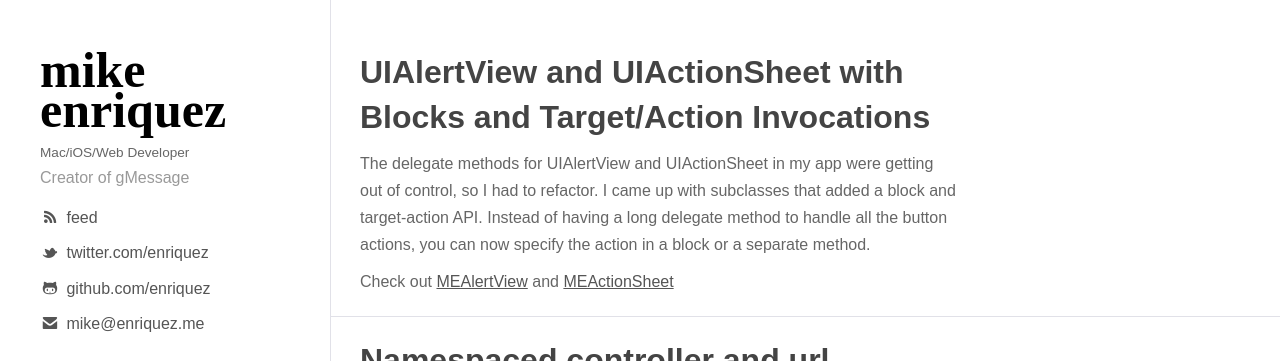
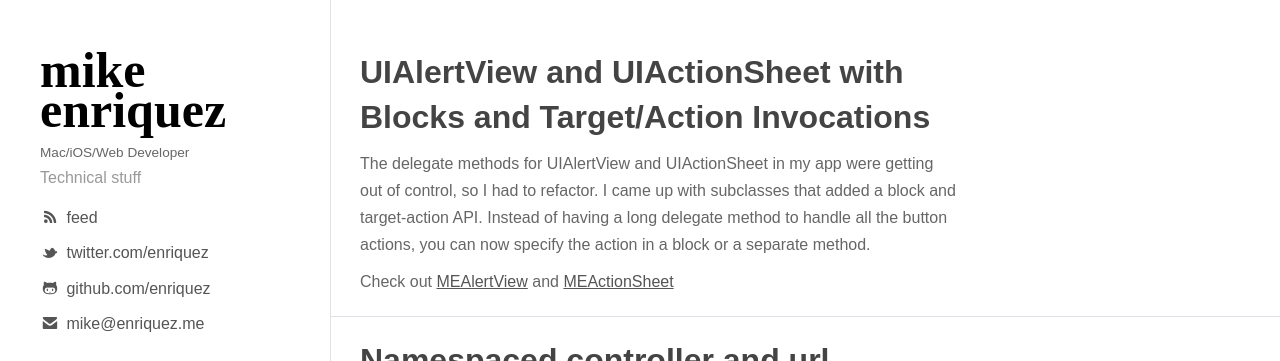
Before and after one commit to enriquez/mikeenriquez, a Jekyll site: the page built from index.html, in a window 1280 px wide. Shown: the top 361 px of the page. Built offline with Jekyll 4.4.1, drawn with Linux system fonts in a browser that asks for light colours; Markdown is read by kramdown in place of the engine named in the settings; the list of posts is cut into pages by our own code.

Commit message:
Technical stuff

```diff
--- a/_layouts/default.html
+++ b/_layouts/default.html
@@ -22,7 +22,7 @@
         <div id="info">
           <h1 id="name"><a href="/">mike enriquez</a></h1>
           <small id="title">Mac/iOS/Web Developer</small>
-          <p class="muted" id="description">Creator of gMessage</p>
+          <p class="muted" id="description">Technical stuff</p>
         </div>
         <ul id="nav" class="nav nav-list">
           <li><a href="http://feeds.feedburner.com/MikeEnriquez"><i class="icon-rss"></i> feed</a></li>
```
